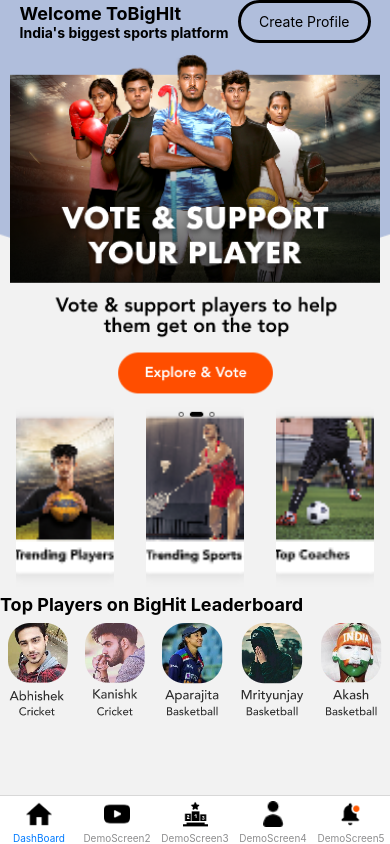
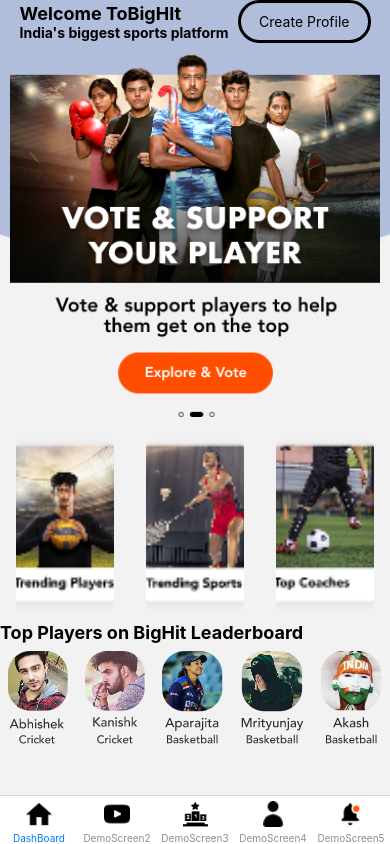
Before and after one commit to Himanshuk9916/BigHit, a React Native app: screen /HomeScreen in a window 390 px wide. Built offline with nearby package versions, Linux system fonts and the light colour scheme.

Commit message:
Changed static height of animation to dynamic in HomeScreen

```diff
--- a/src/Screens/HomeScreen/HomeScreen.tsx
+++ b/src/Screens/HomeScreen/HomeScreen.tsx
@@ -14,14 +14,14 @@
 import assets from '../../assets';
 import styles from './HomeScreenStyle';
 import texts from '../../constants/Text';
-import BottomTabNavigator from '../../navigators/BottomTabNavigator'
+import { proportionedPixel } from '../../utils/Dimension';
 
 const screenWidth=Dimensions.get('window').width;
 
 function HomeScreen() {
 
-  const topViewValue=new Animated.ValueXY({x:0,y:-300})
-  const bottomViewValue=new Animated.ValueXY({x:0,y:500})
+  const topViewValue=new Animated.ValueXY({x:0,y:-proportionedPixel(220)})
+  const bottomViewValue=new Animated.ValueXY({x:0,y:proportionedPixel(400)})
 
   useEffect(()=>{
     Animated.timing(topViewValue, {
@@ -34,7 +34,7 @@
 
   useEffect(()=>{
     Animated.timing(bottomViewValue, {
-      toValue: {x:0,y:130},
+      toValue: {x:0,y:proportionedPixel(60)},
       duration: 1000,
       easing: Easing.linear,
       useNativeDriver: false,
```
